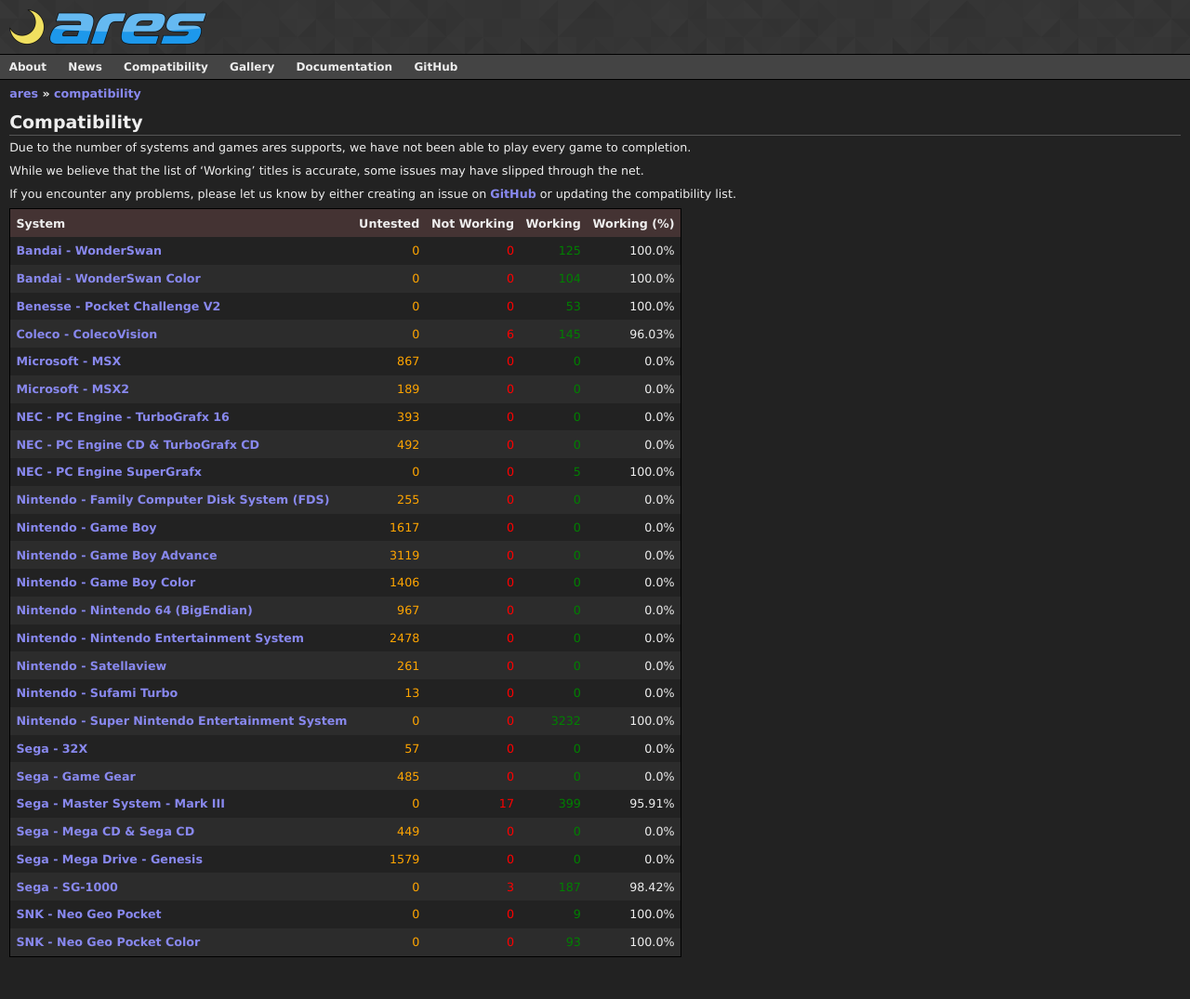
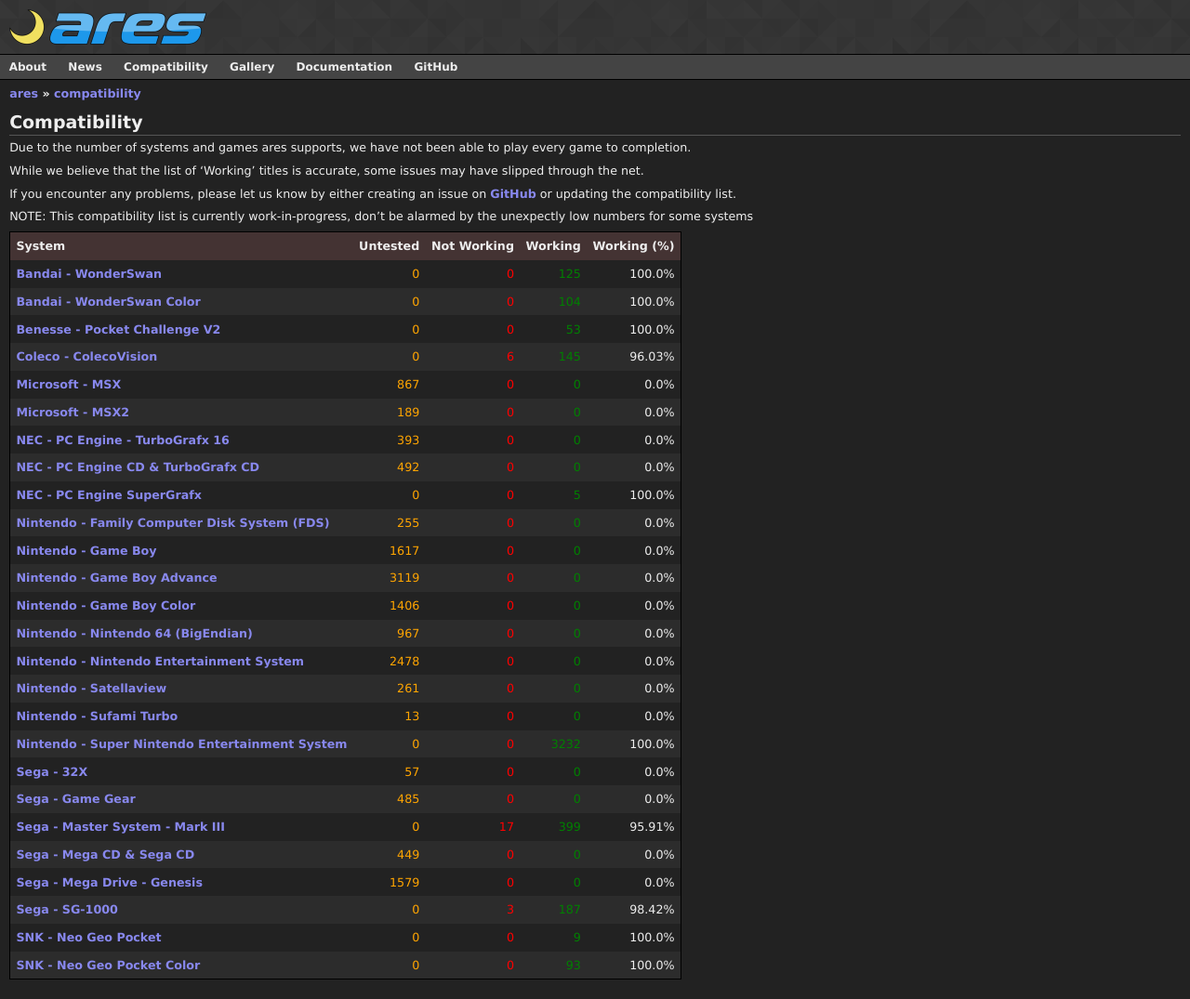
Before and after one commit to ares-emulator/ares-emulator.github.io, a Jekyll site: the page built from compatibility.md, in a window 1280 px wide. Shown: the whole page at 93% size. Built offline with Jekyll 4.4.1, drawn with Linux system fonts in a browser that asks for light colours; before the commit the page ends 1050 px from its top, so only the background shows below that.

Commit message:
compatibility; add WIP disclaimer

```diff
--- a/compatibility.md
+++ b/compatibility.md
@@ -13,6 +13,9 @@ While we believe that the list of 'Working' titles is accurate, some issues may
 
 If you encounter any problems, please let us know by either creating an issue on
 [GitHub](https://github.com/ares-emulator/ares/issues) or updating the compatibility list.
+
+
+NOTE: This compatibility list is currently work-in-progress, don't be alarmed by the unexpectly low numbers for some systems
 
 <table>
   <tr>
```
